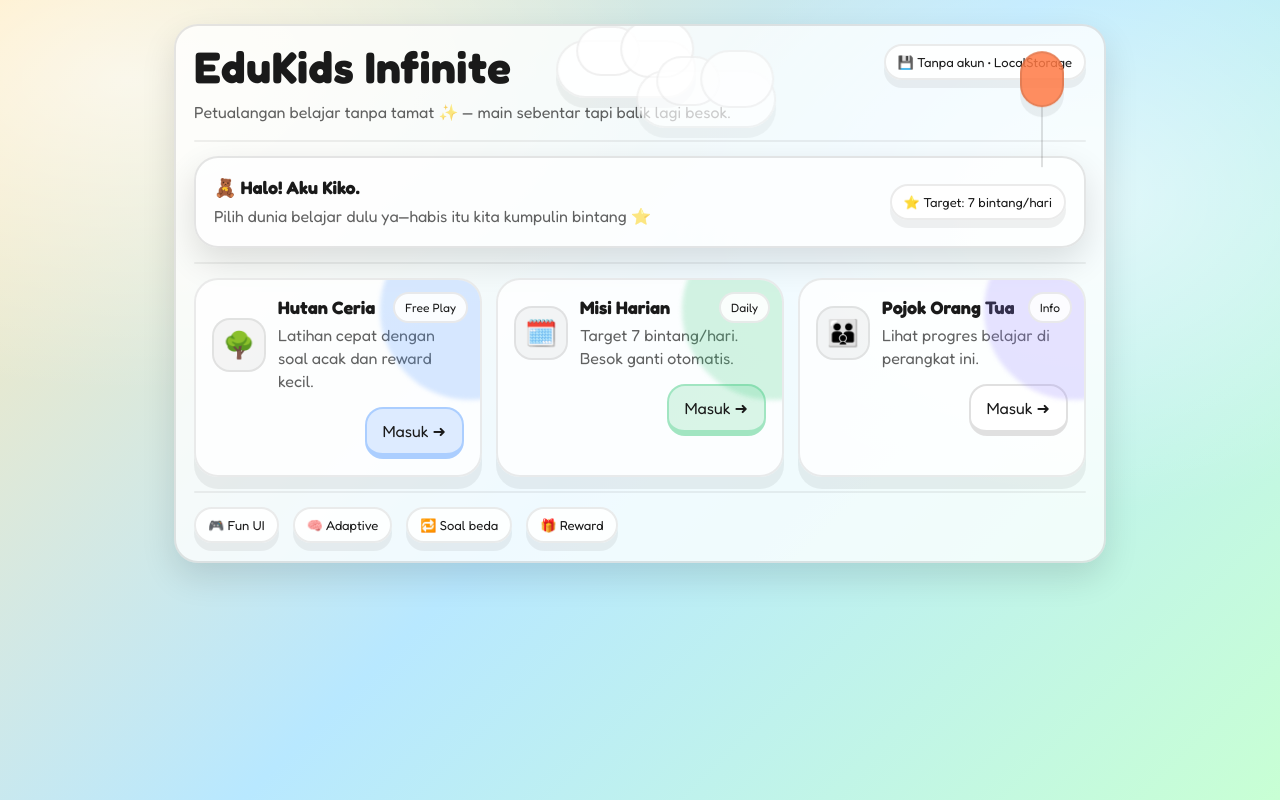
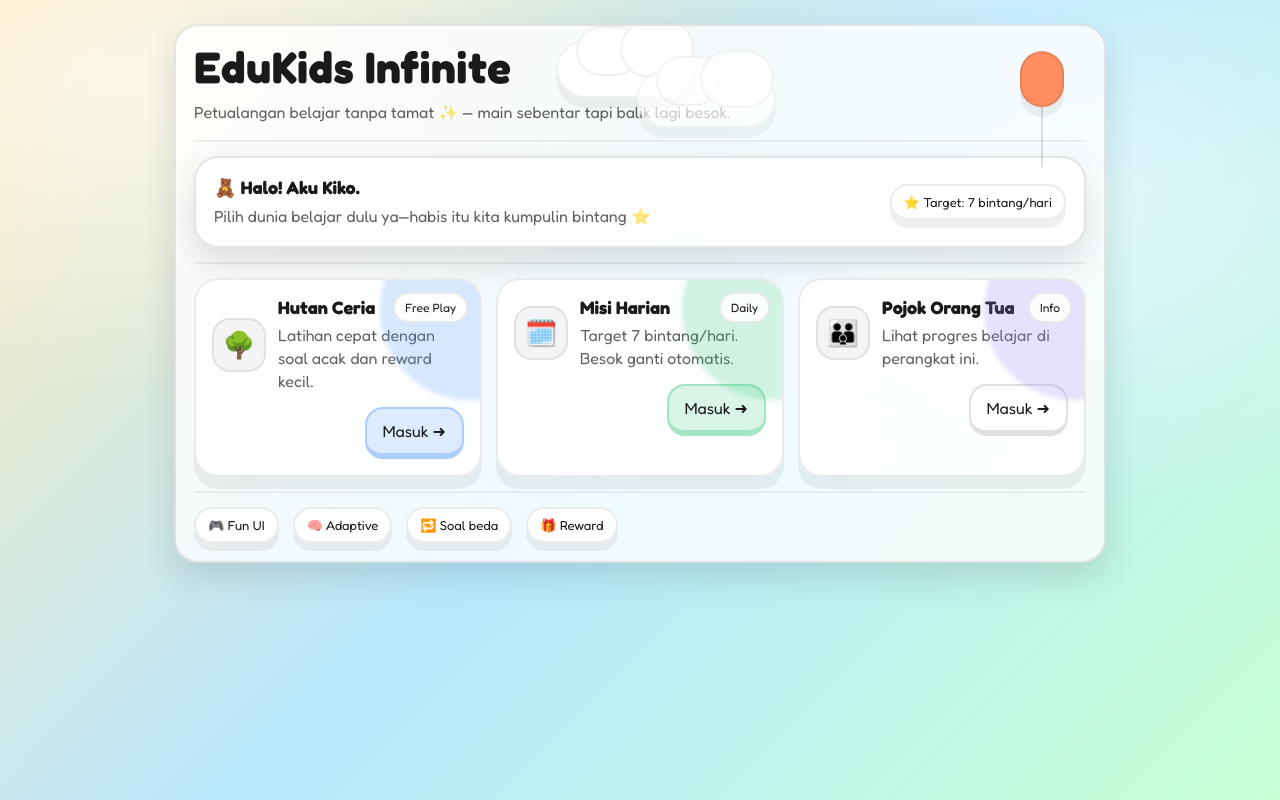
Before and after one commit to V4nzz/EduKids-Infinite, a Next.js app: page / in a window 1280 px wide. Built offline with nearby package versions, Linux system fonts and the light colour scheme.

Commit message:
hilangkan tulisan Local Storage

```diff
--- a/src/app/page.tsx
+++ b/src/app/page.tsx
@@ -47,7 +47,6 @@ export default function HomePage() {
               Petualangan belajar tanpa tamat ✨ — main sebentar tapi balik lagi besok.
             </div>
           </div>
-          <div className="badge">💾 Tanpa akun • LocalStorage</div>
         </div>
 
         <div className="hr" />
```
